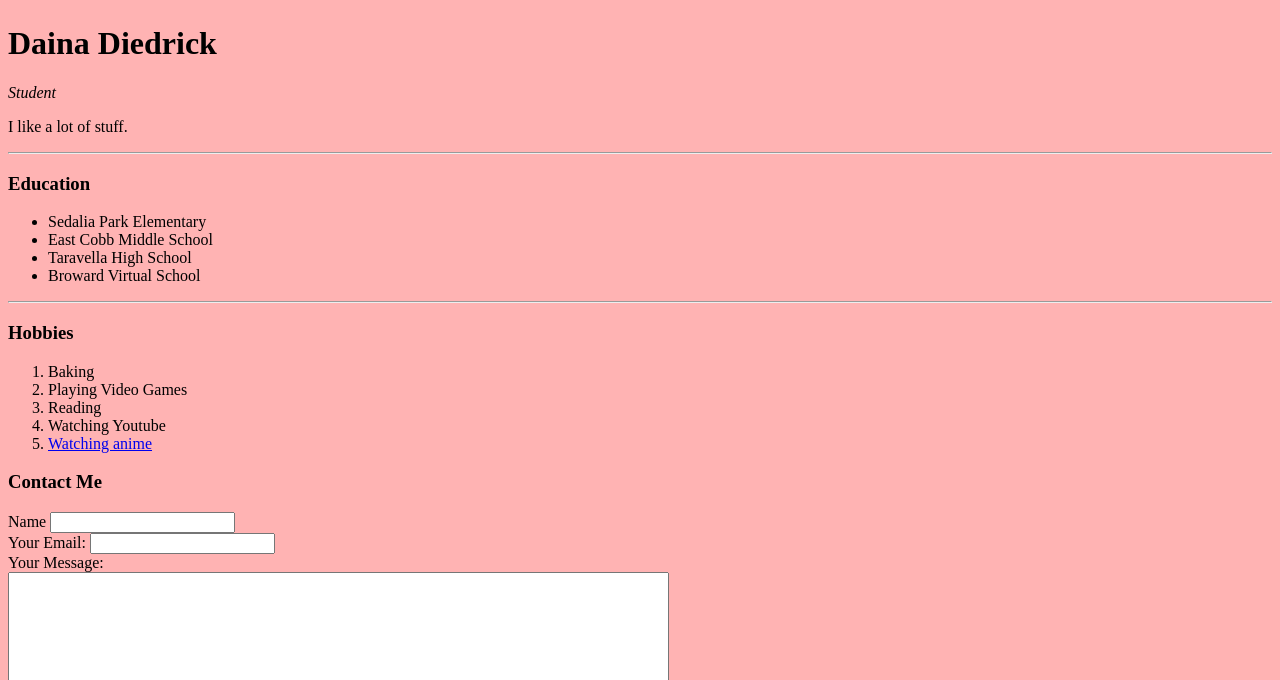
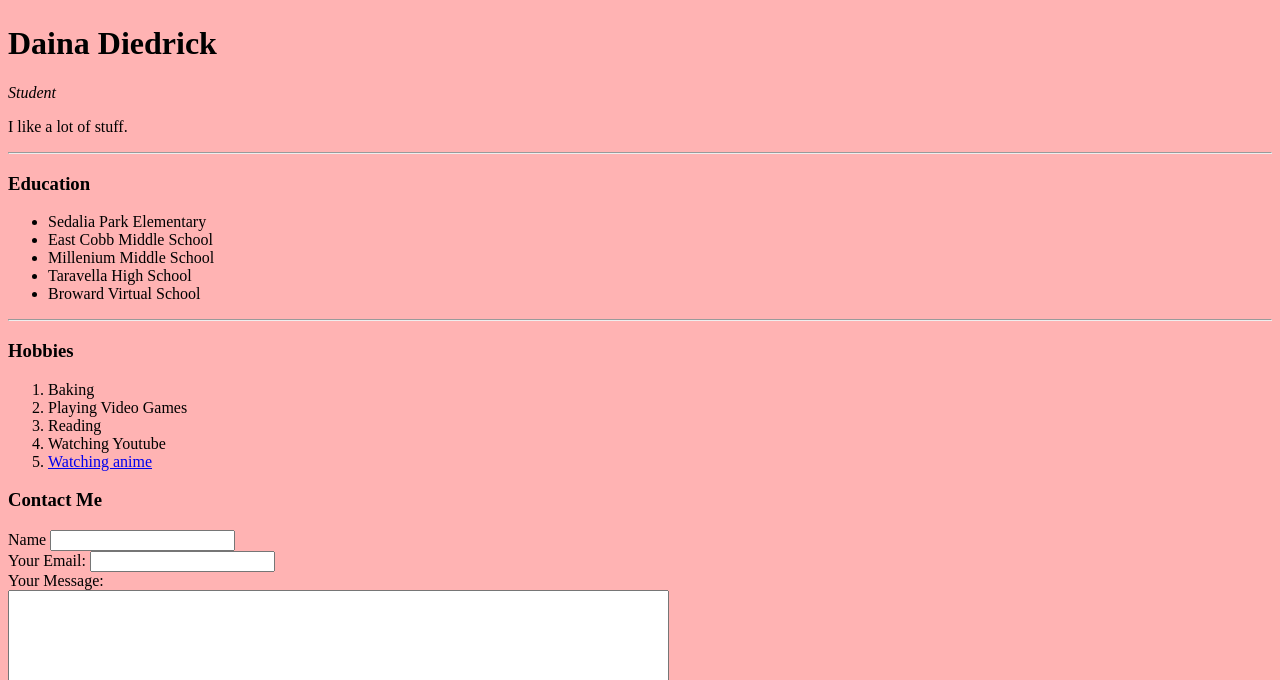
Before and after one commit to Daina123/Daina-Personal, a plain HTML site: page index.html in a window 1280 px wide. Shown: the part 709-1389 px from the top of the page. Drawn offline with Linux system fonts and the light colour scheme.

Commit message:
Add files via upload

```diff
--- a/index.html
+++ b/index.html
@@ -16,6 +16,7 @@
   <ul>
     <li>Sedalia Park Elementary</li>
     <li>East Cobb Middle School</li>
+    <li>Millenium Middle School</li>
     <li>Taravella High School</li>
     <li>Broward Virtual School</li>
   </ul>
```
